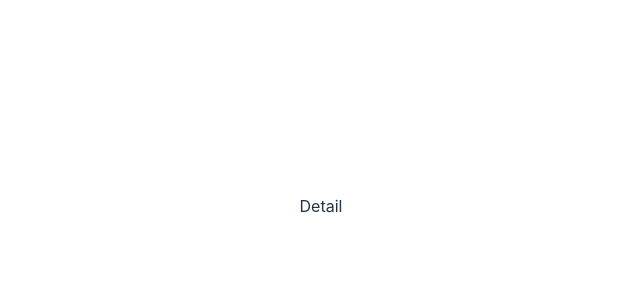
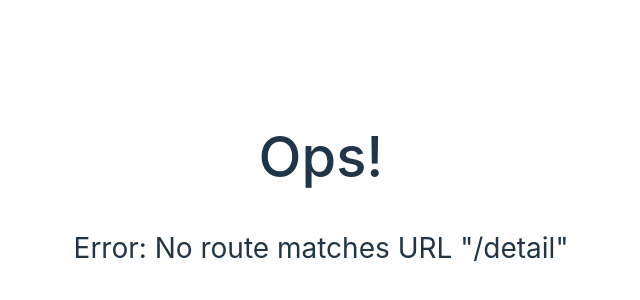
Before and after one commit to Victoria-Brightside/ticketmaster, a React (Vite) app: page /detail in a window 1280 px wide. Shown: the part 194-494 px from the top of the page, without its empty margins (319-959 px from the left). Built offline with nearby package versions, Linux system fonts and the light colour scheme.

Commit message:
Se agrega URL con parametros y se hace uso de useNavigate()

```diff
--- a/src/components/EventItem/index.jsx
+++ b/src/components/EventItem/index.jsx
@@ -1,8 +1,9 @@
+import { Link } from 'react-router-dom';
 import styles from './EventItem.module.css'
 
 const EventItem = ({ info, id, name, image, onEventClick }) => {
 
-    const handleSeeMoreClick = () => {
+    const handleSeeMoreClick = (evt) => {
         evt.stopPropagation();
         onEventClick(id);
     };
@@ -13,7 +14,11 @@ const EventItem = ({ info, id, name, image, onEventClick }) => {
             <div className={styles.eventInfoContainer}>
                 <h4 className={styles.eventName}>{name}</h4>
                 <p className={styles.eventInfo}>{info}</p>
-                <button onClick={handleSeeMoreClick} className={styles.seeMoreBtn}> Ver más </button>
+                <button onClick={handleSeeMoreClick} className={styles.seeMoreBtn}>
+                    <Link to={`/detail/${id}`}>
+                        Ver más
+                    </Link>
+                </button>
             </div>
         </div>
     );
--- a/src/components/Eventos/index.jsx
+++ b/src/components/Eventos/index.jsx
@@ -1,3 +1,5 @@
+import {useNavigate} from "react-router-dom";
+
 import useEventsData from "../../hooks/useEventsData";
 
 import EventItem from "../EventItem"
@@ -6,9 +8,10 @@ import styles from './Eventos.module.css'
 
 const Eventos = ({ searchTerm }) => {
    const {events, isLoading, error} = useEventsData();
+const navigate = useNavigate();
 
     const handleEventItemClick = (id) =>{
-        console.log('Evento clickeado: ',id);
+        navigate(`/detail/${id}`);
     };
 
     const renderEvents = () => {
--- a/src/routes/index.jsx
+++ b/src/routes/index.jsx
@@ -7,16 +7,18 @@ import {
 
 import Home from "../views/Home"
 import Detail from "../views/Detail"
+import Error404 from "../views/Error404";
 
 const router = createBrowserRouter([
     {
         path: '/',
-        element: < Home />
+        element: < Home />,
+        errorElement: <Error404 />
     },
     {
-        path: '/detail',
-        element: < Detail />
-    }
+        path: '/detail/:eventId',
+        element: <Detail />
+    },
 ]);
 
 
--- /dev/null
+++ b/src/views/Error404/Error404.module.css
@@ -0,0 +1,14 @@
+.container{
+
+}
+
+.title{
+font-size: 56px;
+font-weight: 500;
+margin:0;
+}
+
+.description{
+font-size: 28px;
+
+}
--- a/src/views/Error404/index.jsx
+++ b/src/views/Error404/index.jsx
@@ -1,7 +1,13 @@
+import { useRouteError } from 'react-router-dom';
+
+import styles from './Error404.module.css'
+
 const Error404 = () => {
+    const error = useRouteError();
 return (
-    <div>
-        <h3> Ops!</h3>
+    <div className={styles.container}>
+        <h3 className={styles.title}> Ops!</h3>
+        <p className={styles.description}> {error.data} </p>
     </div>
 )
 
```
